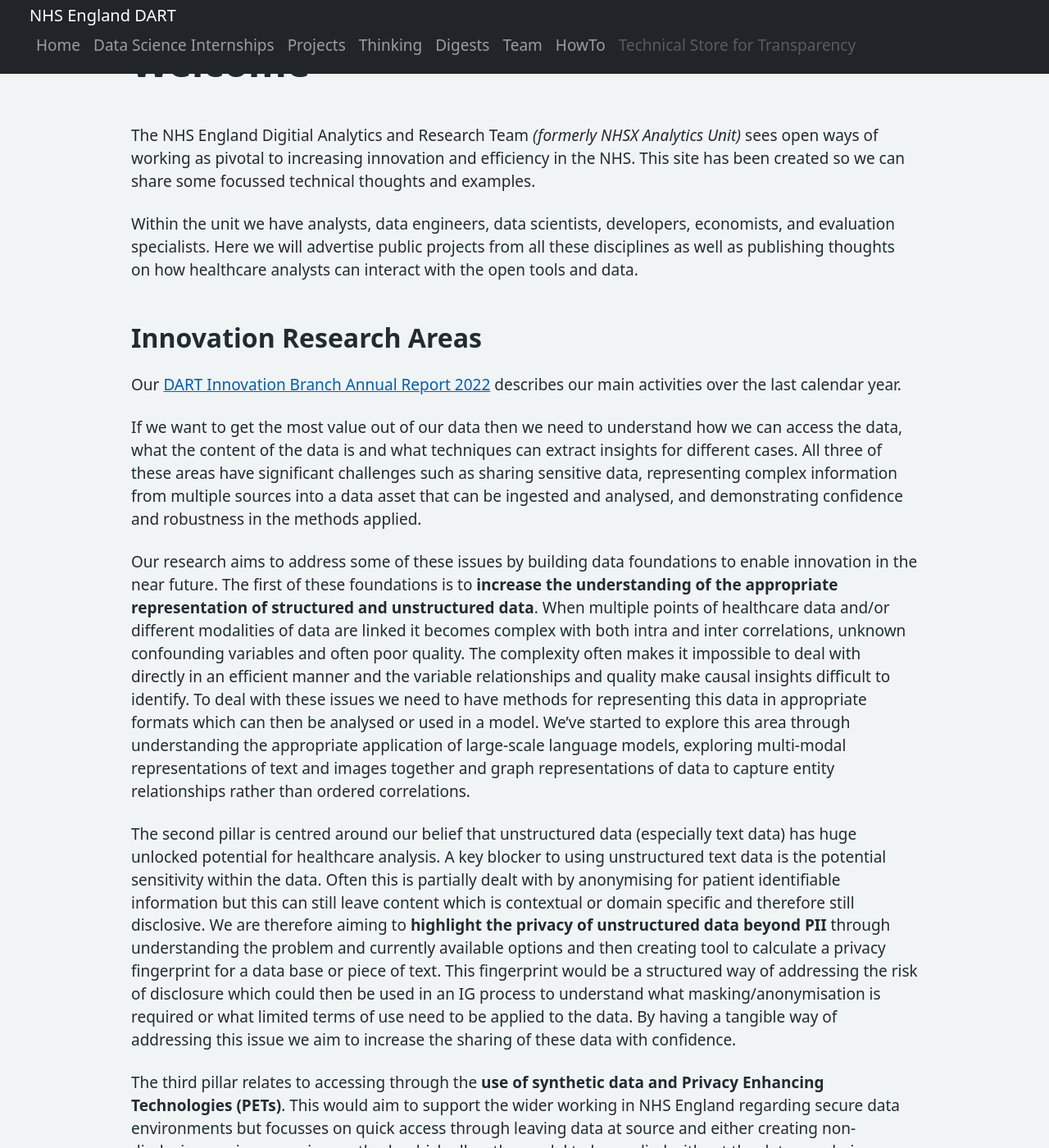
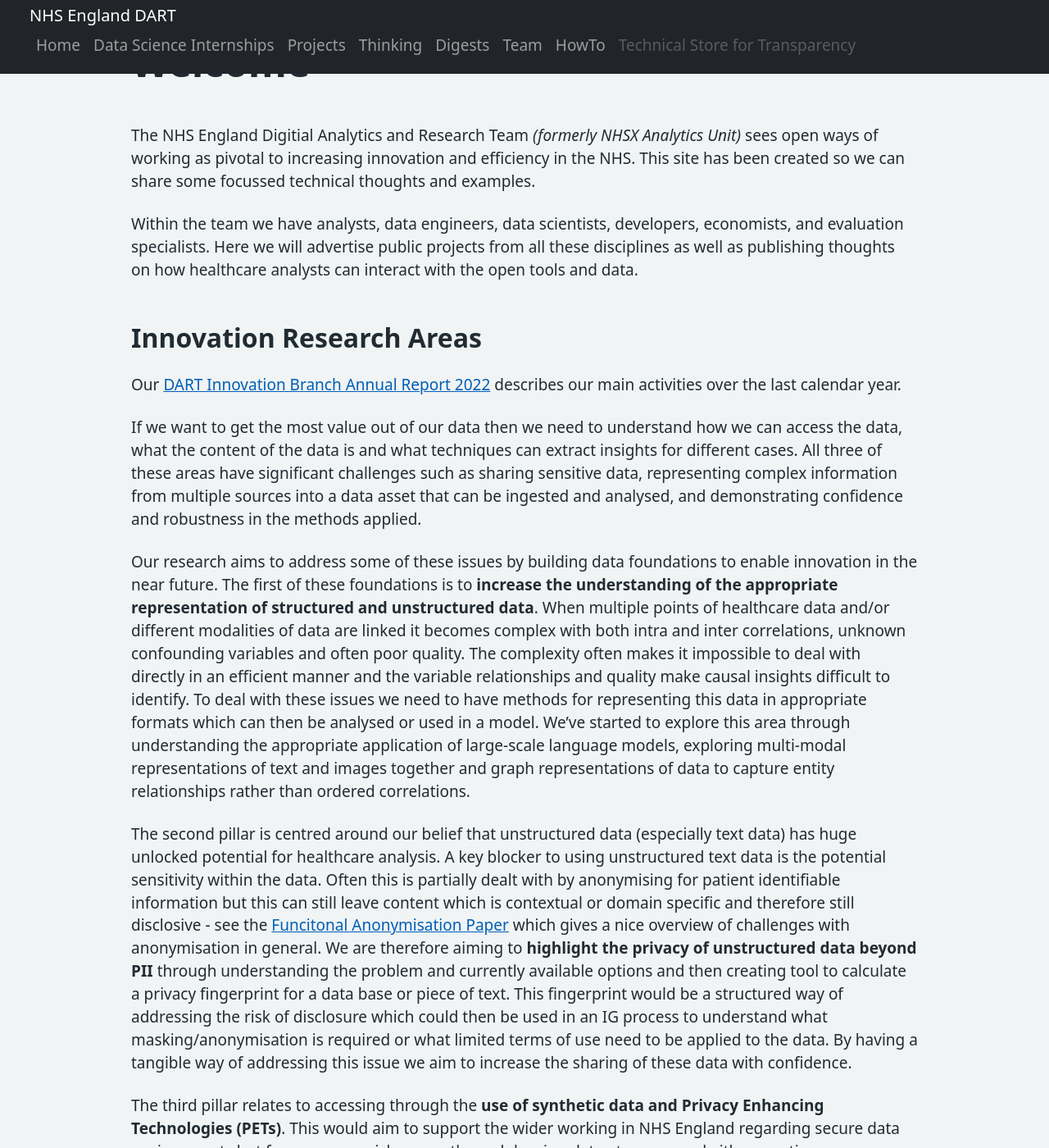
Before and after one commit to nhsx/AnalyticsUnit, a Jekyll site: the page built from index.md, in a window 1280 px wide and 1400 px high, scrolled down 446 px. Shown: the whole window at 82% size. Built offline with Jekyll 4.4.1, drawn with Linux system fonts in a browser that asks for light colours; some of the changed text lies outside the part shown.

Commit message:
Minor Ammendments

```diff
--- a/index.md
+++ b/index.md
@@ -11,7 +11,7 @@ permalink:
 
 The NHS England Digitial Analytics and Research Team *(formerly NHSX Analytics Unit)* sees open ways of working as pivotal to increasing innovation and efficiency in the NHS.  This site has been created so we can share some focussed technical thoughts and examples.
 
-Within the unit we have analysts, data engineers, data scientists, developers, economists, and evaluation specialists.   Here we will advertise public projects from all these disciplines as well as publishing thoughts on how healthcare analysts can interact with the open tools and data.
+Within the team we have analysts, data engineers, data scientists, developers, economists, and evaluation specialists.   Here we will advertise public projects from all these disciplines as well as publishing thoughts on how healthcare analysts can interact with the open tools and data.
 
 ## Innovation Research Areas
 
@@ -21,11 +21,11 @@ If we want to get the most value out of our data then we need to understand how
 
 Our research aims to address some of these issues by building data foundations to enable innovation in the near future. The first of these foundations is to **increase the understanding of the appropriate representation of structured and unstructured data**.  When multiple points of healthcare data and/or different modalities of data are linked it becomes complex with both intra and inter correlations, unknown confounding variables and often poor quality.  The complexity often makes it impossible to deal with directly in an efficient manner and the variable relationships and quality make causal insights difficult to identify.  To deal with these issues we need to have methods for representing this data in appropriate formats which can then be analysed or used in a model.  We've started to explore this area through understanding the appropriate application of large-scale language models, exploring multi-modal representations of text and images together and graph representations of data to capture entity relationships rather than ordered correlations.
 
-The second pillar is centred around our belief that unstructured data (especially text data) has huge unlocked potential for healthcare analysis.  A key blocker to using unstructured text data is the potential sensitivity within the data.  Often this is partially dealt with by anonymising for patient identifiable information but this can still leave content which is contextual or domain specific and therefore still disclosive.  We are therefore aiming to **highlight the privacy of unstructured data beyond PII** through understanding the problem and currently available options and then creating tool to calculate a privacy fingerprint for a data base or piece of text.  This fingerprint would be a structured way of addressing the risk of disclosure which could then be used in an IG process to understand what masking/anonymisation is required or what limited terms of use need to be applied to the data.  By having a tangible way of addressing this issue we aim to increase the sharing of these data with confidence.
+The second pillar is centred around our belief that unstructured data (especially text data) has huge unlocked potential for healthcare analysis.  A key blocker to using unstructured text data is the potential sensitivity within the data.  Often this is partially dealt with by anonymising for patient identifiable information but this can still leave content which is contextual or domain specific and therefore still disclosive - see the [Funcitonal Anonymisation Paper](https://eprints.soton.ac.uk/417832/1/Functional_Anonymisation_and_the_Data_Environment_Final.pdf) which gives a nice overview of challenges with anonymisation in general.  We are therefore aiming to **highlight the privacy of unstructured data beyond PII** through understanding the problem and currently available options and then creating tool to calculate a privacy fingerprint for a data base or piece of text.  This fingerprint would be a structured way of addressing the risk of disclosure which could then be used in an IG process to understand what masking/anonymisation is required or what limited terms of use need to be applied to the data.  By having a tangible way of addressing this issue we aim to increase the sharing of these data with confidence.
 
 The third pillar relates to accessing through the **use of synthetic data and Privacy Enhancing Technologies (PETs)**.  This would aim to support the wider working in NHS England regarding secure data environments but focusses on quick access through leaving data at source and either creating non-disclosive versions or using methods which allow the model to be applied without the data ever being seen or disclosed outside of the secure data silo.  In this area we are aiming to create a tool to generate high fidelity private synthetic data that can include fairness and explainability; investigating the generation of patient pathways through an agent-based style simulation; exploring homomorphic encryption on two disparate secure data silos; and monitoring the current frameworks for federated learning.
 
-our fourth research area is a common area for data science but still with large unmet need for healthcare - **increasing the available validation methods for model application**.  We have previously seen the value of having defined benchmarks and gold standard downstream tasks for evaluation and validation and we aim to investigate what currently available methods allow us to identify and discuss fairness across our different models.
+Our fourth research area is a common area for data science but still with large unmet need for healthcare - **increasing the available validation methods for model application**.  We have previously seen the value of having defined benchmarks and gold standard downstream tasks for evaluation and validation and we aim to investigate what currently available methods allow us to identify and discuss fairness across our different models.
 
 The final pillar aims at **applying reproducible analysis** to our data.  Once the data is accessible, the data is in a useable format, there is a clear process for validating, then we need to be producing code which allows for reuse across the healthcare system. Here we are supporting reproducible analytical pipelines and open ways of working as well as creating reusable code bases for population health management analysis, forecasting and simulation published on Github.
 
```
Also changed, not shown: README.md.
